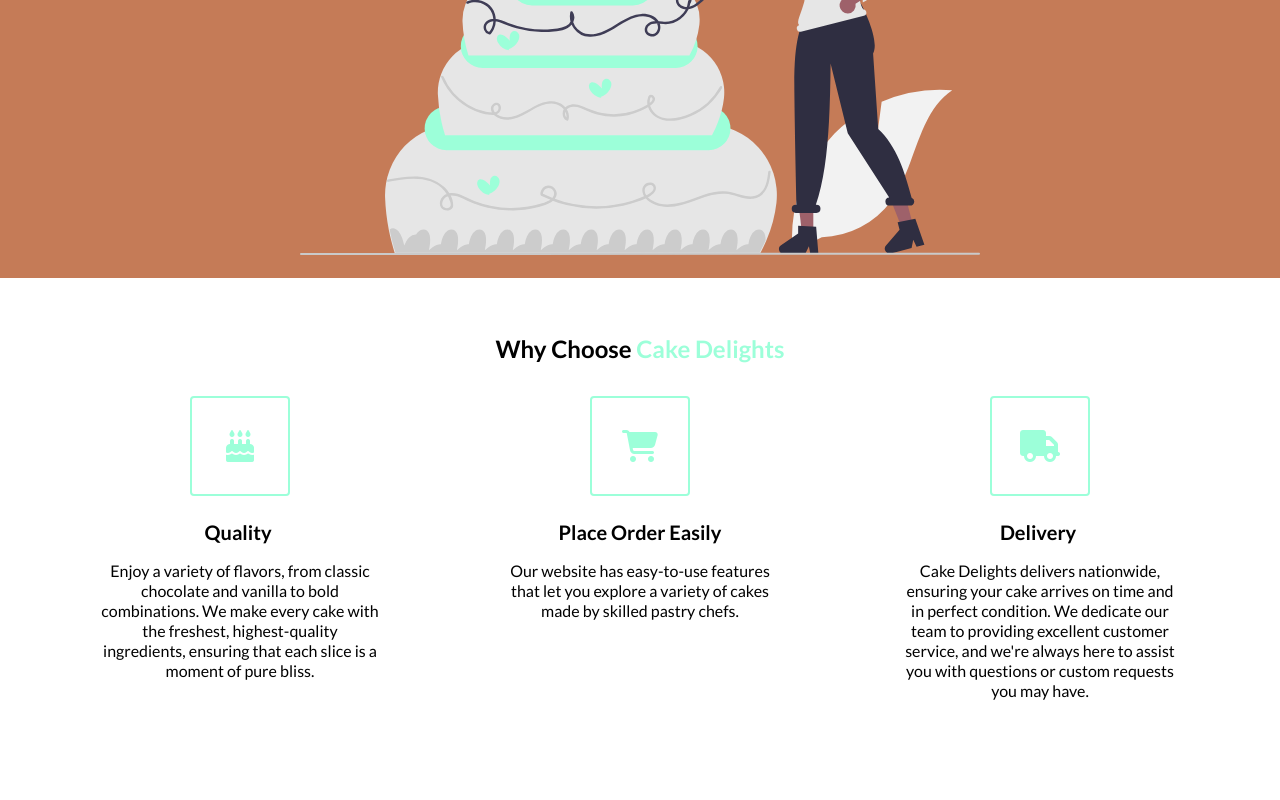
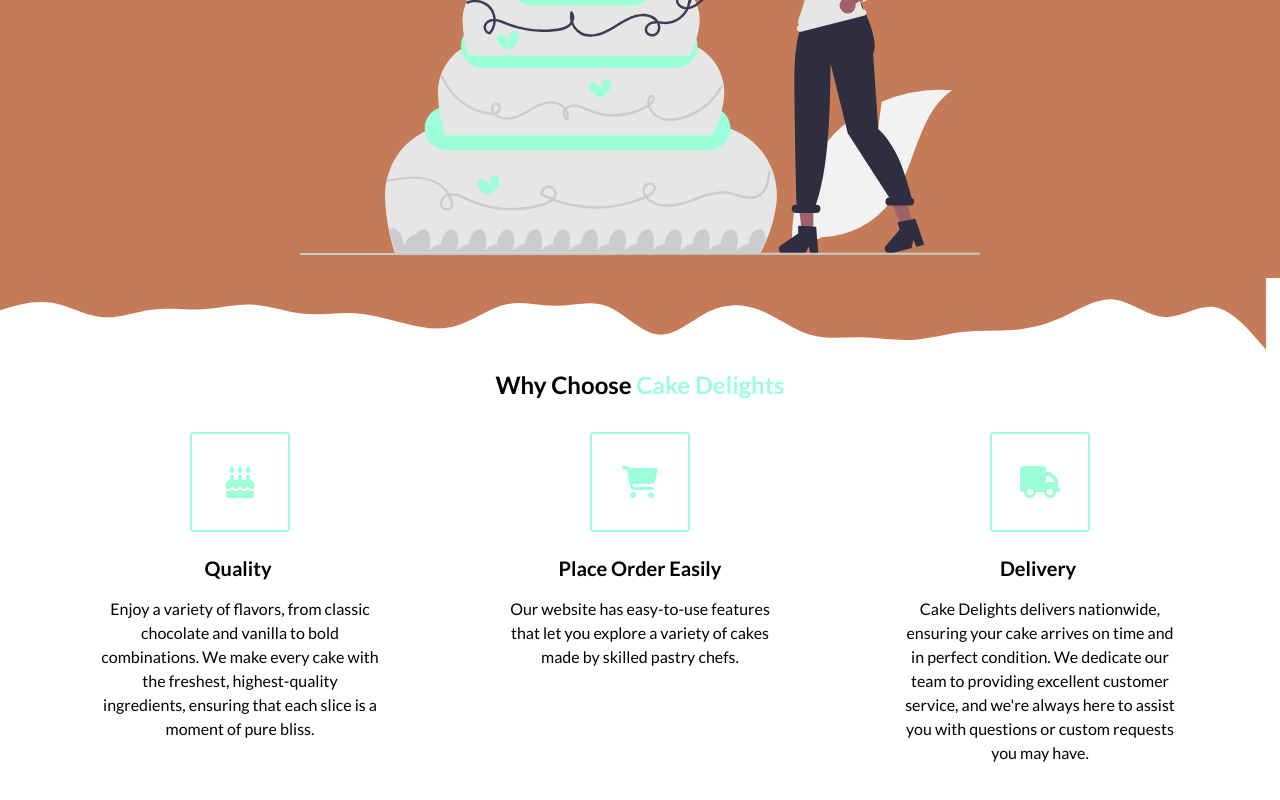
Before and after one commit to mpfuns/cake-delights, a React (Create React App) app: page / in a window 1280 px wide. Shown: the part 641-1441 px from the top of the page. Built offline with nearby package versions, Linux system fonts and the light colour scheme.

Commit message:
working on waves

```diff
--- a/src/App.css
+++ b/src/App.css
@@ -24,7 +24,7 @@ h2{
 
 
 p{
-  line-height:1.25;
+  line-height:1.5;
   font-size: 16px;
 }
 li{
@@ -149,6 +149,27 @@ align-items: center;
 }
 
 /* Highlights*/
+#main_wave{
+  position: relative;
+}
+#top_wave{
+
+ width: 98.9vw;
+ height: 2vh;
+margin-bottom: 20px;
+
+}
+#bottom_wave{
+  width:98.9vw;
+  height: 2vh;
+
+
+ }
+
+
+
+
+
 .section__title{
 color: black;
 }
--- a/src/App.js
+++ b/src/App.js
@@ -5,6 +5,8 @@ import Highlights from './Components/Highlights';
 import Features from './Components/Features';
 import logo from './Components/img/Cake Delights (1).png'
 import headerPic from './Components/img/undraw_birthday_cake_re_bsw5.svg'
+import topWave  from "./Components/img/topwave.svg"
+import bottomWave from "./Components/img/bottomwave.svg"
 function App() {
   return (
     <div className="App">
@@ -13,7 +15,17 @@ function App() {
     <Header headerPic={headerPic}/>
     </section>
     <main>
+    <div id="main_wave">
+    <div id='top_wave'>
+    <img  className='wave-img' src={topWave}/>
+    </div>
     <Highlights />
+    <div id='bottom_wave'>
+    <img  src={bottomWave}/>
+    </div>
+
+    </div>
+
     <Features />
     </main>
     </div>
```
Also changed, not shown: src/Components/img/bottomwave.svg (added), src/Components/img/topwave.svg (added).
